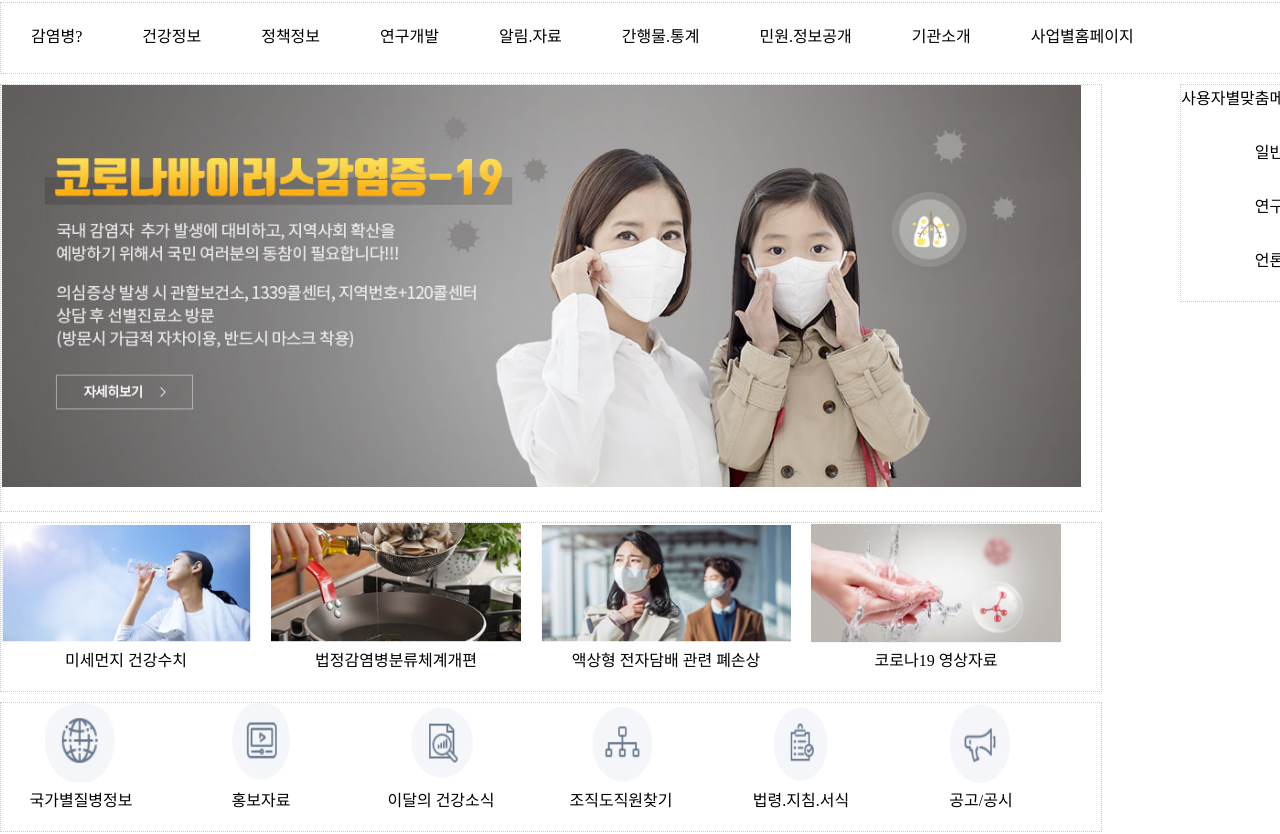
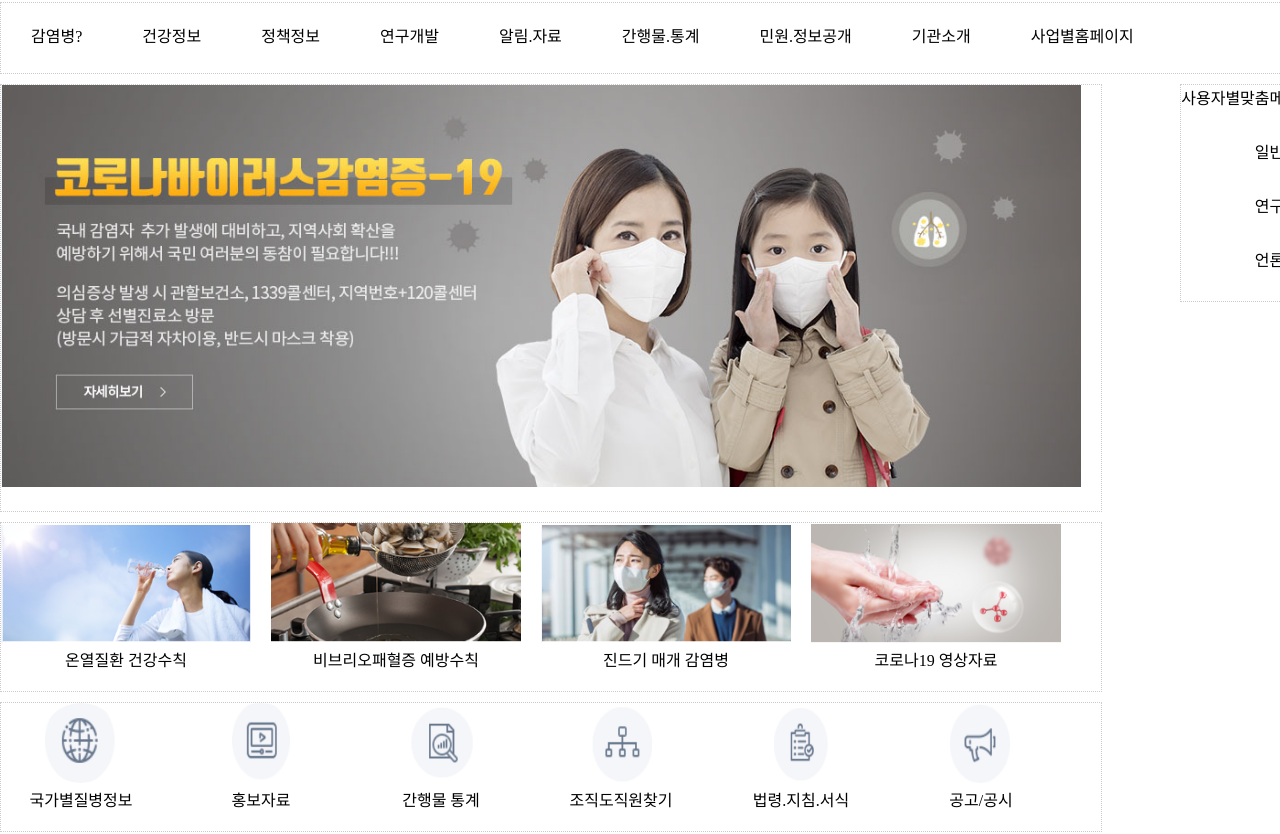
Before and after one commit to ke0831/ke0831.github.io, a plain HTML site: page index.html in a window 1280 px wide. Shown: the part 128-962 px from the top of the page. Drawn offline with Linux system fonts and the light colour scheme.

Commit message:
Update index.html

```diff
--- a/index.html
+++ b/index.html
@@ -157,9 +157,9 @@ footer {
 </aside>
 	<section >
 		<ul id="sub1">
-			<li><img src="./img/s1.png" width="250"><span><br>미세먼지 건강수치</span>
-			<li><img src="./img/s2.png" width="250"><br>법정감염병분류체계개편
-			<li><img src="./img/s3.png" width="250"><br>액상형 전자담배 관련 폐손상
+			<li><img src="./img/s1.png" width="250"><span><br>온열질환 건강수칙</span>
+			<li><img src="./img/s2.png" width="250"><br>비브리오패혈증 예방수칙
+			<li><img src="./img/s3.png" width="250"><br>진드기 매개 감염병
 			<li><img src="./img/s4.png" width="250"><br>코로나19 영상자료
 		</ul>
 	</section>
@@ -168,7 +168,7 @@ footer {
 			<ul id="sub2">
 			<li><img src="./img/ss1.png" ><br>국가별질병정보
 			<li><img src="./img/ss2.png" ><br>홍보자료
-			<li><img src="./img/ss3.png" ><br>이달의 건강소식
+			<li><img src="./img/ss3.png" ><br>간행물 통계
 			<li><img src="./img/ss4.png" ><br>조직도직원찾기
 			<li><img src="./img/ss5.png" ><br>법령.지침.서식
 			<li><img src="./img/ss6.png" ><br>공고/공시
```
